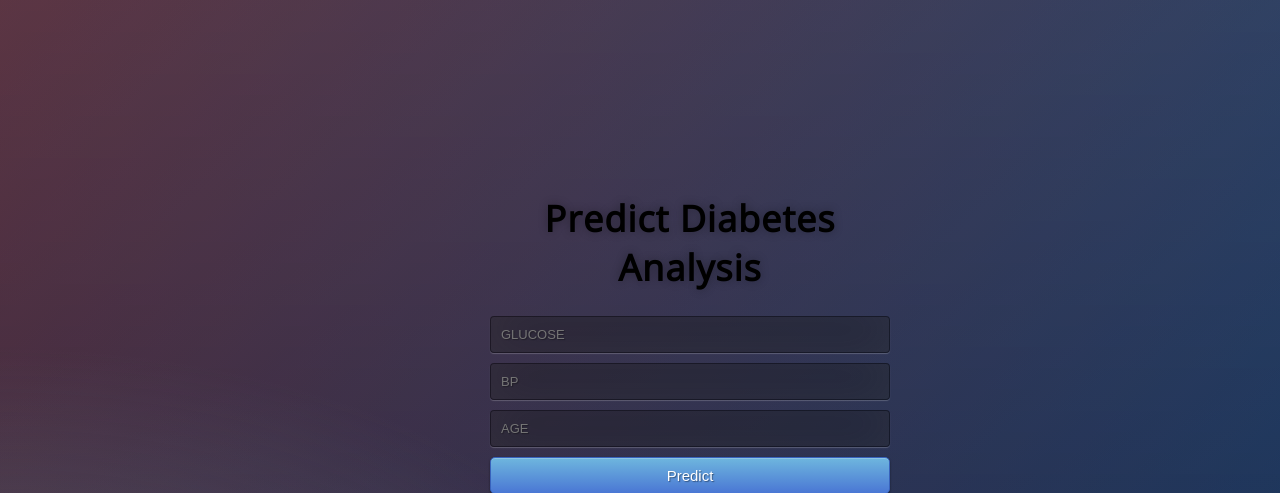
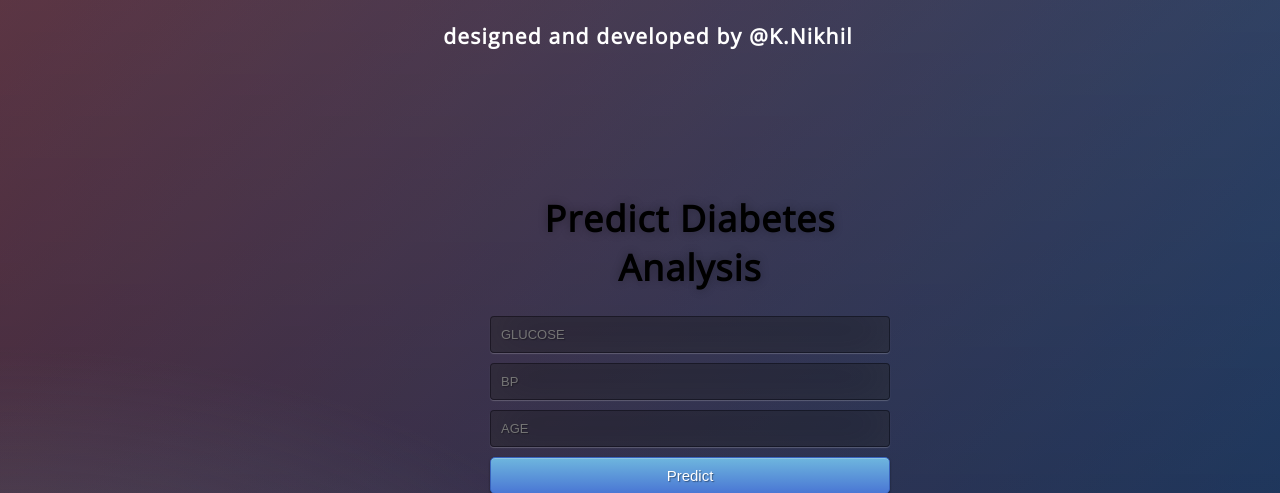
Before and after one commit to DorthalaNagarjuna/Heroku-Demo, a Flask app: page / in a window 1280 px wide. Shown: the top 493 px of the page. Run offline with Flask 2, Linux system fonts and the light colour scheme; parts of the project's set-up code (start-up, migrations or seed data) failed here and were passed over.

Commit message:
Update index.html

```diff
--- a/templates/index.html
+++ b/templates/index.html
@@ -30,6 +30,8 @@
   {{ prediction_text }}
 
 </div>
-
+  <div class="footer">
+  <h3>designed and developed by @K.Nikhil</h3>
+  </div>
 </body>
 </html>
```
